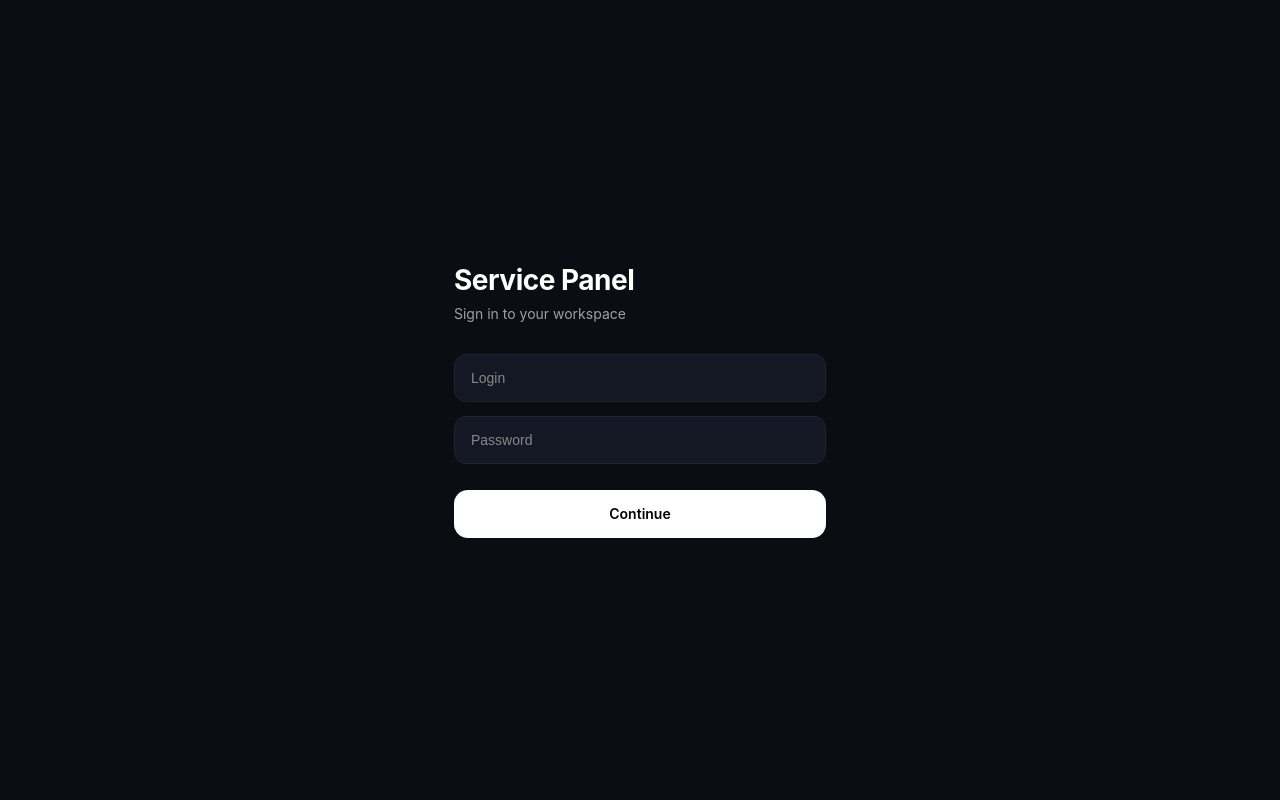
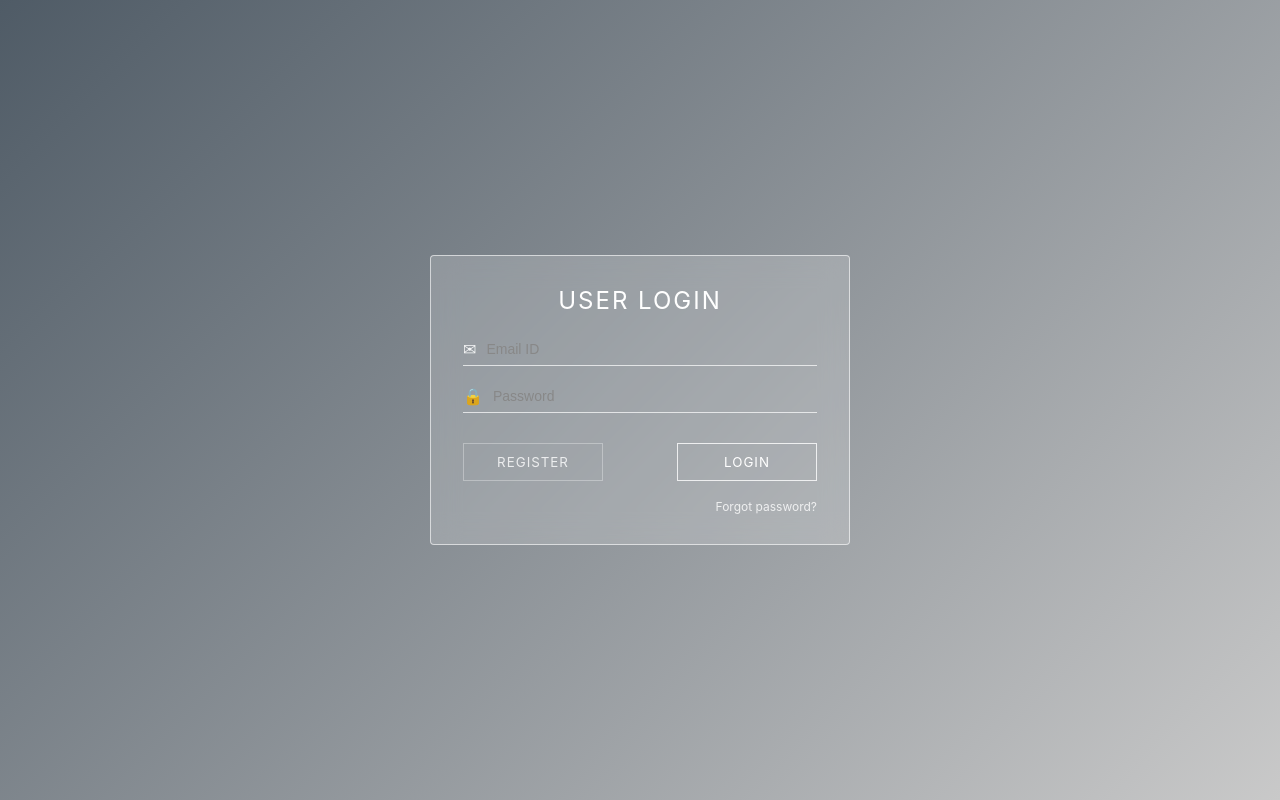
Before and after one commit to papkaandry/tvmount-app, a Next.js app: page /login in a window 1280 px wide. Built offline with nearby package versions, Linux system fonts and the light colour scheme.

Commit message:
Update page.tsx

```diff
--- a/app/login/page.tsx
+++ b/app/login/page.tsx
@@ -17,8 +17,8 @@ export default function LoginPage() {
 
   const handleLogin = () => {
     setError('');
+    const users = getUsers();
 
-    const users = getUsers();
     const user = users.find(
       (u) => u.login === login && u.password === password
     );
@@ -35,18 +35,21 @@ export default function LoginPage() {
 
   return (
     <div style={styles.page}>
-      <div style={styles.wrapper}>
-        <h1 style={styles.logo}>Service Panel</h1>
-        <p style={styles.subtitle}>Sign in to your workspace</p>
+      <div style={styles.glass}>
+        <h2 style={styles.title}>USER LOGIN</h2>
 
-        <div style={styles.form}>
+        <div style={styles.field}>
+          <span style={styles.icon}>✉</span>
           <input
             style={styles.input}
-            placeholder="Login"
+            placeholder="Email ID"
             value={login}
             onChange={(e) => setLogin(e.target.value)}
           />
+        </div>
 
+        <div style={styles.field}>
+          <span style={styles.icon}>🔒</span>
           <input
             style={styles.input}
             type="password"
@@ -54,13 +57,18 @@ export default function LoginPage() {
             value={password}
             onChange={(e) => setPassword(e.target.value)}
           />
+        </div>
 
-          {error && <div style={styles.error}>{error}</div>}
+        {error && <div style={styles.error}>{error}</div>}
 
-          <button style={styles.button} onClick={handleLogin}>
-            Continue
+        <div style={styles.buttons}>
+          <button style={styles.secondary}>REGISTER</button>
+          <button style={styles.primary} onClick={handleLogin}>
+            LOGIN
           </button>
         </div>
+
+        <div style={styles.forgot}>Forgot password?</div>
       </div>
     </div>
   );
@@ -71,65 +79,94 @@ export default function LoginPage() {
 const styles: Record<string, React.CSSProperties> = {
   page: {
     minHeight: '100vh',
-    background: '#0b0d12',
+    background:
+      'linear-gradient(135deg, #4f5b66 0%, #c9c9c9 100%)',
     display: 'flex',
     alignItems: 'center',
     justifyContent: 'center',
-    fontFamily: 'Inter, system-ui, -apple-system, BlinkMacSystemFont',
+    fontFamily: 'Inter, Arial, sans-serif',
+  },
+
+  glass: {
+    width: 420,
+    padding: '30px 32px',
+    borderRadius: 4,
+    background: 'rgba(255,255,255,0.18)',
+    backdropFilter: 'blur(14px)',
+    WebkitBackdropFilter: 'blur(14px)',
+    border: '1px solid rgba(255,255,255,0.6)',
     color: '#fff',
   },
 
-  wrapper: {
-    width: '100%',
-    maxWidth: 420,
-    padding: '0 24px',
+  title: {
+    textAlign: 'center',
+    marginBottom: 24,
+    letterSpacing: 2,
+    fontWeight: 400,
   },
 
-  logo: {
-    fontSize: 28,
-    fontWeight: 700,
-    marginBottom: 8,
-    letterSpacing: '-0.5px',
+  field: {
+    display: 'flex',
+    alignItems: 'center',
+    borderBottom: '1px solid rgba(255,255,255,0.7)',
+    marginBottom: 20,
+    paddingBottom: 6,
   },
 
-  subtitle: {
-    fontSize: 14,
-    color: '#9ba1aa',
-    marginBottom: 32,
-  },
-
-  form: {
-    display: 'flex',
-    flexDirection: 'column',
-    gap: 14,
+  icon: {
+    marginRight: 10,
+    fontSize: 16,
+    opacity: 0.9,
   },
 
   input: {
-    height: 48,
-    background: '#141824',
-    border: '1px solid #1f2433',
-    borderRadius: 12,
-    padding: '0 16px',
+    flex: 1,
+    background: 'transparent',
+    border: 'none',
+    outline: 'none',
     color: '#fff',
     fontSize: 14,
-    outline: 'none',
   },
 
-  button: {
-    marginTop: 12,
-    height: 48,
-    borderRadius: 14,
-    border: 'none',
-    background: '#ffffff',
-    color: '#000',
-    fontSize: 14,
-    fontWeight: 600,
+  buttons: {
+    display: 'flex',
+    justifyContent: 'space-between',
+    marginTop: 30,
+  },
+
+  primary: {
+    width: 140,
+    height: 38,
+    background: 'transparent',
+    border: '1px solid rgba(255,255,255,0.8)',
+    color: '#fff',
+    cursor: 'pointer',
+    letterSpacing: 1,
+  },
+
+  secondary: {
+    width: 140,
+    height: 38,
+    background: 'transparent',
+    border: '1px solid rgba(255,255,255,0.4)',
+    color: '#fff',
+    cursor: 'pointer',
+    letterSpacing: 1,
+    opacity: 0.8,
+  },
+
+  forgot: {
+    marginTop: 18,
+    textAlign: 'right',
+    fontSize: 12,
+    opacity: 0.8,
     cursor: 'pointer',
   },
 
   error: {
+    marginTop: 10,
+    color: '#ffd6d6',
     fontSize: 13,
-    color: '#ff6b6b',
-    marginTop: 4,
+    textAlign: 'center',
   },
 };
```
